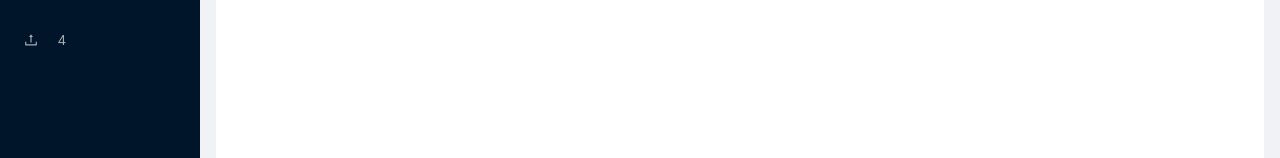
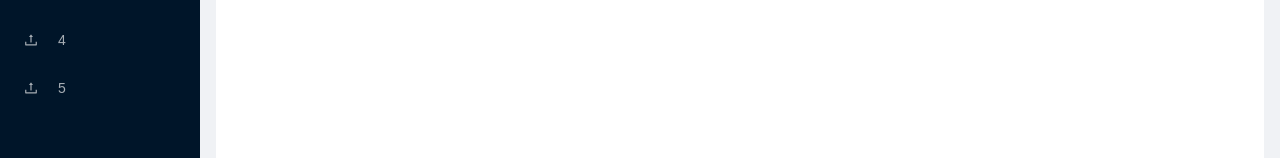
Before and after one commit to yanjiFan1/ra-learning, a React app: page /#/ in a window 1280 px wide. Shown: the part 192-350 px from the top of the page. Built offline with nearby package versions, Linux system fonts and the light colour scheme.

Commit message:
App.js文件中添加HashRouter-->解决layout组件中取不到this.props.history.location问题

```diff
--- a/src/App.js
+++ b/src/App.js
@@ -1,4 +1,5 @@
 import React from 'react';
+import { HashRouter } from 'react-router-dom';
 import { Button } from 'antd';
 import logo from './logo.svg';
 import dayjs from 'dayjs'
@@ -16,7 +17,7 @@ function App() {
   // console.log(dateValue1)
   return (
     <div className="App">
-      <Layout />
+      <HashRouter><Layout /></HashRouter>
     </div>
   );
 }
--- a/src/components/layout/sideBar/SideBar.jsx
+++ b/src/components/layout/sideBar/SideBar.jsx
@@ -4,7 +4,7 @@
  * @Date: 2020/6/16
 */
 import React, { Component } from 'react';
-import { BrowserRouter, HashRouter, Link, NavLink } from 'react-router-dom';
+import { BrowserRouter, HashRouter, Link, NavLink, withRouter } from 'react-router-dom';
 import { Layout, Menu } from 'antd';
 import {
   MenuUnfoldOutlined,
@@ -13,12 +13,13 @@ import {
   VideoCameraOutlined,
   UploadOutlined,
 } from '@ant-design/icons';
+import './sideBar.less'
 const { Sider } = Layout;
-console.log(111)
-console.log(222)
-export default class GlobalSideBar extends Component {
+class GlobalSideBar extends Component {
+	constructor(props){
+    super(props);
+  }
 	render() {
-
 		const { collapsed } = this.props
 		const MenuList = [{
 			key: '1',
@@ -40,6 +41,11 @@ export default class GlobalSideBar extends Component {
 			icon: <UploadOutlined />,
 			title: '4',
 			path: '/shop'
+		},{
+			key: '5',
+			icon: <UploadOutlined />,
+			title: '5',
+			path: '/child/1/grand-child'
 		}]
     return (
       <Sider
@@ -56,7 +62,10 @@ export default class GlobalSideBar extends Component {
         	{
         		MenuList.map(item =>
         			<Menu.Item key={item.key} icon={item.icon}>
-        				<HashRouter><Link to={item.path}>{item.title}</Link></HashRouter>
+        				<HashRouter>
+        					{/*<Link to={item.path}>{item.title}</Link>*/}
+        					<NavLink className="menu-link" activeStyle={{color: 'red', background: 'blue'}} to={item.path}>{item.title}</NavLink>
+        				</HashRouter>
 	            </Menu.Item>
         		)
         	}
@@ -65,3 +74,4 @@ export default class GlobalSideBar extends Component {
     )
     }
 }
+export default withRouter(GlobalSideBar);
--- /dev/null
+++ b/src/components/layout/sideBar/sideBar.less
@@ -0,0 +1,3 @@
+.menu-link {
+	color: black;
+}
--- a/src/routes/index.js
+++ b/src/routes/index.js
@@ -85,16 +85,15 @@ const routes = [
         component: Shop
       },
       {
-        /*
         path: "/child/:id",
-        component: Child,
+        component: Home,
         routes: [
           {
             path: "/child/:id/grand-child",
-            component: GrandChild
+            component: Home
           }
         ]
-        */
+
       }
     ]
   }
@@ -102,7 +101,7 @@ const routes = [
 
 class ARouter extends Component {
   render() {
-    return(<HashRouter>{renderRoutes(routes[0].routes)}</HashRouter>)
+    return(<div>{renderRoutes(routes[0].routes)}</div>)
   }
 }
 
```
